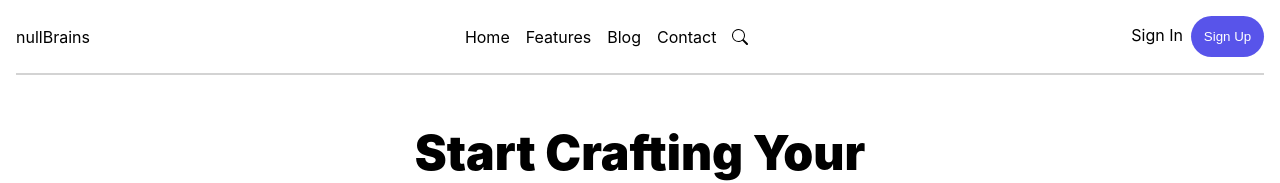
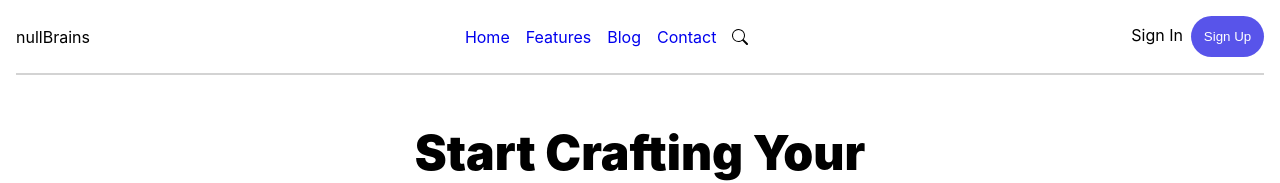
Before and after one commit to akashmehrotra29/null-brains, a React (Create React App) app: page / in a window 1280 px wide. Shown: the top 183 px of the page. Built offline with nearby package versions, Linux system fonts and the light colour scheme.

Commit message:
feat: hash-routing across the app

```diff
--- a/package.json
+++ b/package.json
@@ -10,6 +10,7 @@
     "react-dom": "^17.0.2",
     "react-icons": "^4.2.0",
     "react-router-dom": "^5.2.0",
+    "react-router-hash-link": "^2.4.3",
     "react-scripts": "4.0.3",
     "web-vitals": "^1.0.1"
   },
--- a/src/App.js
+++ b/src/App.js
@@ -1,27 +1,13 @@
-import {
-  Navbar,
-  Banner,
-  Companies,
-  USP,
-  Features,
-  Team,
-  Blogs,
-  Footer,
-} from "./Components";
+import Home from "./Pages/Home";
+import { Switch, Route } from "react-router-dom";
 
 function App() {
   return (
     <div className="App">
-      <Navbar />
-      <Banner />
-      <Companies />
-      <USP />
-      <Features />
-      <Team />
-      <Blogs />
-      <Footer />
+      <Switch>
+        <Route exact path="/" component={Home} />
+      </Switch>
     </div>
   );
 }
-
 export default App;
--- a/src/Components/Blogs/Blogs.jsx
+++ b/src/Components/Blogs/Blogs.jsx
@@ -3,7 +3,7 @@ import styles from "./Blogs.module.css";
 export const Blogs = () => {
   return (
     <>
-      <div className={styles.blogContainer}>
+      <div className={styles.blogContainer} id="blogs">
         <h2 className={styles.blogHeading}>The Project Blog</h2>
         <div className={styles.blogSubheading}>
           Designs and layouts to help you with your app.
--- a/src/Components/Features/Features.jsx
+++ b/src/Components/Features/Features.jsx
@@ -50,7 +50,7 @@ const features = [
 export const Features = () => {
   return (
     <>
-      <div className={styles.container}>
+      <div className={styles.container} id="features">
         <div className={styles.featuresHeading}>
           <h2>Our Features</h2>
           <div>Check out our list of awesome features below.</div>
--- a/src/Components/Footer/Footer.jsx
+++ b/src/Components/Footer/Footer.jsx
@@ -6,17 +6,26 @@ import {
   FaGithub,
   FaLinkedin,
 } from "react-icons/fa";
+import { HashLink } from "react-router-hash-link";
 
 export const Footer = () => {
   return (
     <>
-      <div className={styles.footerContainer}>
+      <div className={styles.footerContainer} id="contact">
         <div className={styles.navigation}>
           <div>About</div>
-          <div>Blog</div>
+          <div>
+            <HashLink smooth to={"/#blogs"} className={styles.hashLink}>
+              Blog
+            </HashLink>
+          </div>
           <div>Team</div>
           <div>Pricing</div>
-          <div>Contact</div>
+          <div>
+            <HashLink smooth to={"/#contact"} className={styles.hashLink}>
+              Contact
+            </HashLink>
+          </div>
           <div>Terms</div>
         </div>
         <div className={`${styles.navigation} ${styles.paddingTop2}`}>
--- a/src/Components/Footer/Footer.module.css
+++ b/src/Components/Footer/Footer.module.css
@@ -14,6 +14,15 @@
   font-size: 0.8rem;
 }
 
+.navigation > div > .hashLink {
+  text-decoration: none;
+  color: var(--light-grey);
+  &:visited,
+  &:link {
+    text-decoration: none;
+  }
+}
+
 .paddingTop1 {
   padding-top: 1.5rem;
 }
--- a/src/Components/Navbar/Navbar.jsx
+++ b/src/Components/Navbar/Navbar.jsx
@@ -1,6 +1,7 @@
 import styles from "./Navbar.module.css";
 import { BsSearch, BsJustify } from "react-icons/bs";
 import { useState } from "react";
+import { NavHashLink } from "react-router-hash-link";
 
 export const Navbar = () => {
   const [menuOpen, setMenuOpen] = useState(false);
@@ -20,10 +21,18 @@ export const Navbar = () => {
           <div>nullBrains</div>
         </div>
         <div className={styles.navigationOptions}>
-          <div className={styles.navLink}>Home</div>
-          <div className={styles.navLink}>Features</div>
-          <div className={styles.navLink}>Blog</div>
-          <div className={styles.navLink}>Contact</div>
+          <NavHashLink smooth to={"/#home"} v className={styles.navLink}>
+            Home
+          </NavHashLink>
+          <NavHashLink smooth to={"/#features"} className={styles.navLink}>
+            Features
+          </NavHashLink>
+          <NavHashLink smooth to={"/#blogs"} className={styles.navLink}>
+            Blog
+          </NavHashLink>
+          <NavHashLink smooth to={"/#contact"} className={styles.navLink}>
+            Contact
+          </NavHashLink>
           <div className={`${styles.navLink} ${styles.navLinkSearch}`}>
             <BsSearch />
           </div>
--- a/src/Components/Navbar/Navbar.module.css
+++ b/src/Components/Navbar/Navbar.module.css
@@ -26,6 +26,7 @@
 .navLink {
   padding: 0.5rem;
   cursor: pointer;
+  text-decoration: none;
 }
 
 .navLinkSearch {
--- /dev/null
+++ b/src/Pages/Home.jsx
@@ -0,0 +1,27 @@
+import {
+  Navbar,
+  Banner,
+  Companies,
+  USP,
+  Features,
+  Team,
+  Blogs,
+  Footer,
+} from "../Components";
+
+const Home = () => {
+  return (
+    <div id="home">
+      <Navbar />
+      <Banner />
+      <Companies />
+      <USP />
+      <Features />
+      <Team />
+      <Blogs />
+      <Footer />
+    </div>
+  );
+};
+
+export default Home;
--- a/src/index.js
+++ b/src/index.js
@@ -1,14 +1,18 @@
-import React from 'react';
-import ReactDOM from 'react-dom';
-import './index.css';
-import App from './App';
-import reportWebVitals from './reportWebVitals';
+import React from "react";
+import ReactDOM from "react-dom";
+import "./index.css";
+import App from "./App";
+import reportWebVitals from "./reportWebVitals";
+
+import { BrowserRouter as Router } from "react-router-dom";
 
 ReactDOM.render(
   <React.StrictMode>
-    <App />
+    <Router>
+      <App />
+    </Router>
   </React.StrictMode>,
-  document.getElementById('root')
+  document.getElementById("root")
 );
 
 // If you want to start measuring performance in your app, pass a function
```
Also changed, not shown: 1 other file (tests, documents, lock files or other folders).
